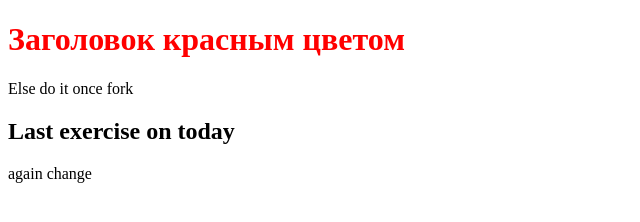
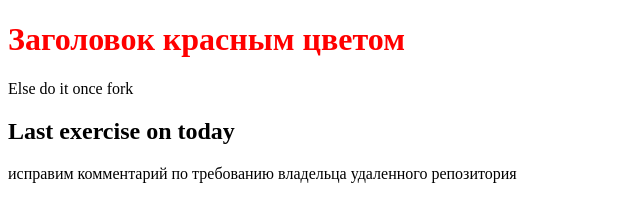
Before and after one commit to artist9/NewTestBranch, a plain HTML site: page index.html in a window 1280 px wide. Shown: the whole page, without its empty margins (0-640 px from the left). Drawn offline with Linux system fonts and the light colour scheme.

Commit message:
amending by requrest owner

```diff
--- a/index.html
+++ b/index.html
@@ -10,7 +10,7 @@
 <h1>Заголовок красным цветом</h1>
 <p>Else do it once fork</p>
 <h2>Last exercise on today</h2>
-<p>again change</p>
+<p>исправим комментарий по требованию владельца удаленного репозитория</p>
 
 </body>
 </html>
```
